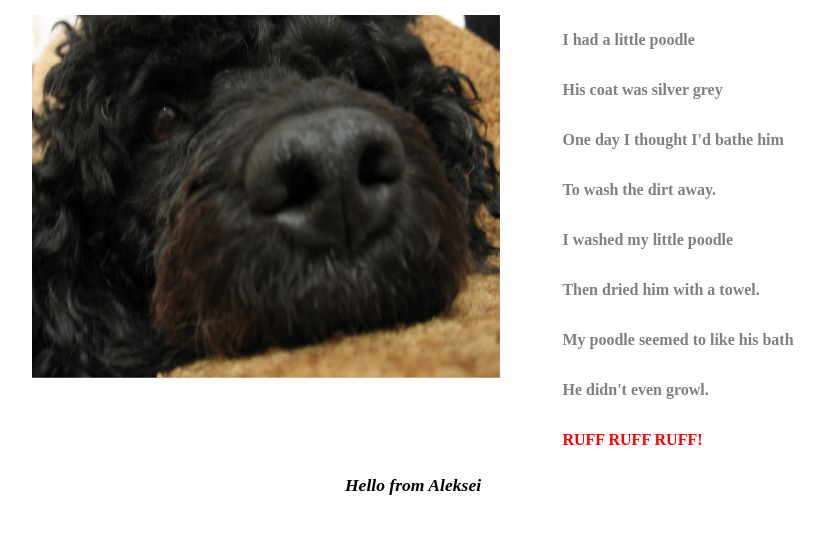
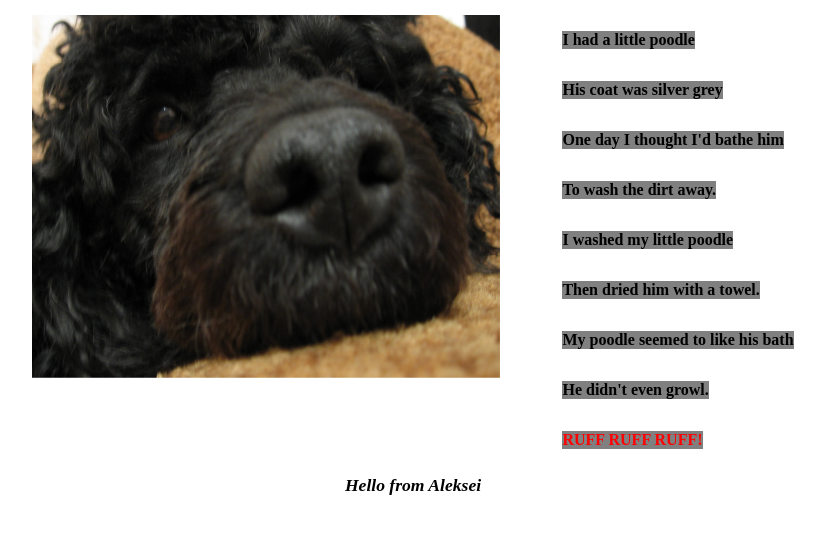
Before and after one commit to Altitarenko/demoweb, a plain HTML site: page public/index.html in a window 1280 px wide. Shown: the part 52-586 px from the top of the page, without its empty margins (227-1052 px from the left). Drawn offline with Linux system fonts and the light colour scheme.

Commit message:
Update index.html

```diff
--- a/public/index.html
+++ b/public/index.html
@@ -43,7 +43,7 @@
         p {
             font-size: 1rem;
             font-weight: bolder;
-            color: grey;
+            background: grey;
         }
     </style>
     <title>I Had A Poodle</title>
```
